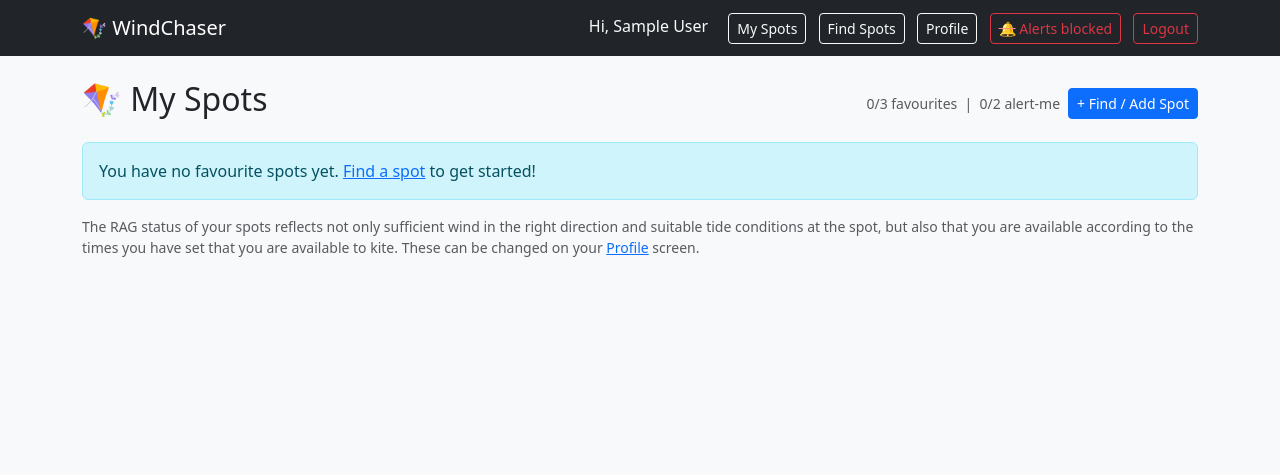
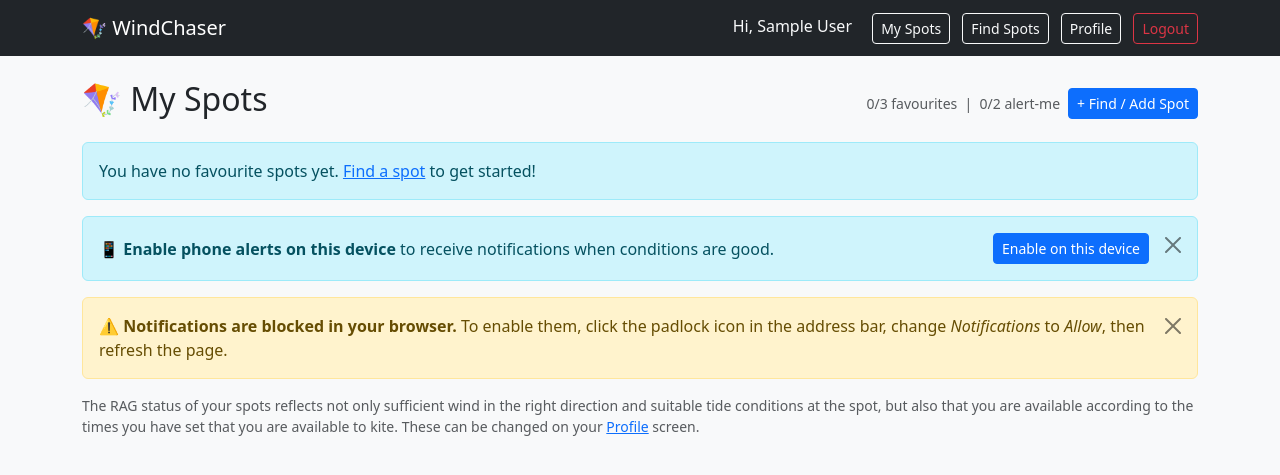
Before and after one commit to Safa246UK/kiteapp, a Flask app: page / in a window 1280 px wide. Shown: the top 475 px of the page. Run offline with Flask 3, Linux system fonts and the light colour scheme; the visitor is signed in with stand-in values (Sample User, id 1); data comes from the database, SQL or seed files in the repository; data that the repository does not hold is empty.

Commit message:
Move push notification prompt from navbar to dashboard
- Remove 'Enable alerts' button from navbar
- Show a contextual prompt on the dashboard instead, only when:
  - User's notification_type is 'push' or 'both'
  - AND this device is not yet subscribed
- Separate blocked message shown if browser has denied permission
- Prompt disappears once user subscribes successfully

Co-Authored-By: Claude Sonnet 4.6 <noreply@anthropic.com>

```diff
--- a/templates/base.html
+++ b/templates/base.html
@@ -24,7 +24,6 @@
                     <a href="{{ url_for('main.index') }}" class="btn btn-outline-light btn-sm me-2">My Spots</a>
                     <a href="{{ url_for('spots.index') }}" class="btn btn-outline-light btn-sm me-2">Find Spots</a>
                     <a href="/profile" class="btn btn-outline-light btn-sm me-2">Profile</a>
-                    <button id="notif-btn" class="btn btn-outline-light btn-sm me-2" onclick="enableNotifications()">🔔 Enable alerts</button>
                     {% if current_user.is_admin %}
                         <a href="{{ url_for('spots.manage') }}" class="btn btn-warning btn-sm me-2">Manage Spots</a>
                         <a href="{{ url_for('admin_bp.users') }}" class="btn btn-warning btn-sm me-2">Manage Users</a>
@@ -54,15 +53,14 @@
     (function () {
         if (!('serviceWorker' in navigator) || !('PushManager' in window)) return;
 
-        // If already blocked, show blocked state immediately without asking
         if (Notification.permission === 'denied') {
-            updateNotifButton(null, true);
+            showDashboardPrompt('blocked');
             return;
         }
 
         navigator.serviceWorker.register('/sw.js').then(async reg => {
             const sub = await reg.pushManager.getSubscription();
-            updateNotifButton(sub, false);
+            if (!sub) showDashboardPrompt('unsubscribed');
         }).catch(e => console.warn('SW registration failed:', e));
     })();
 
@@ -72,14 +70,21 @@
         return Uint8Array.from([...raw].map(c => c.charCodeAt(0)));
     }
 
-    async function enableNotifications() {
+    function showDashboardPrompt(state) {
+        const normal  = document.getElementById('push-prompt');
+        const blocked = document.getElementById('push-blocked-prompt');
+        if (state === 'blocked' && blocked)  { blocked.style.display = ''; }
+        if (state === 'unsubscribed' && normal) { normal.style.display = ''; }
+    }
+
+    async function enableNotificationsFromDashboard() {
         if (Notification.permission === 'denied') {
-            showBlockedMessage();
+            showDashboardPrompt('blocked');
             return;
         }
         const permission = await Notification.requestPermission();
         if (permission !== 'granted') {
-            updateNotifButton(null, true);
+            showDashboardPrompt('blocked');
             return;
         }
         const reg = await navigator.serviceWorker.ready;
@@ -94,53 +99,10 @@
             headers: { 'Content-Type': 'application/json' },
             body: JSON.stringify(sub.toJSON())
         });
-        updateNotifButton(sub, false);
-    }
-
-    async function disableNotifications() {
-        const reg = await navigator.serviceWorker.ready;
-        const sub = await reg.pushManager.getSubscription();
-        if (sub) {
-            await fetch('/push/unsubscribe', {
-                method: 'POST',
-                headers: { 'Content-Type': 'application/json' },
-                body: JSON.stringify({ endpoint: sub.endpoint })
-            });
-            await sub.unsubscribe();
-        }
-        updateNotifButton(null, false);
-    }
-
-    function showBlockedMessage() {
-        let msg = document.getElementById('notif-blocked-msg');
-        if (!msg) {
-            msg = document.createElement('div');
-            msg.id = 'notif-blocked-msg';
-            msg.className = 'alert alert-warning alert-dismissible fade show mt-3';
-            msg.innerHTML = `<strong>Notifications are blocked in your browser.</strong>
-                To enable them, click the padlock icon in the address bar,
-                change <em>Notifications</em> to <em>Allow</em>, then refresh the page.
-                <button type="button" class="btn-close" data-bs-dismiss="alert"></button>`;
-            document.querySelector('.container.mt-4').prepend(msg);
-        }
-    }
-
-    function updateNotifButton(sub, blocked) {
-        const btn = document.getElementById('notif-btn');
-        if (!btn) return;
-        if (blocked) {
-            btn.innerHTML = '<span style="text-decoration:line-through;color:#f88;">🔔</span> Alerts blocked';
-            btn.className = 'btn btn-outline-danger btn-sm me-2';
-            btn.onclick = showBlockedMessage;
-        } else if (sub) {
-            btn.textContent = '🔔 Alerts on';
-            btn.className = 'btn btn-success btn-sm me-2';
-            btn.onclick = disableNotifications;
-        } else {
-            btn.textContent = '🔔 Enable alerts';
-            btn.className = 'btn btn-outline-light btn-sm me-2';
-            btn.onclick = enableNotifications;
-        }
+        // Hide the prompt — subscription successful
+        const prompt = document.getElementById('push-prompt');
+        if (prompt) prompt.style.display = 'none';
+        alert('✅ Alerts enabled on this device!');
     }
     </script>
 </body>
--- a/templates/dashboard.html
+++ b/templates/dashboard.html
@@ -25,6 +25,21 @@
 <div class="alert alert-info">
     You have no favourite spots yet.
     <a href="{{ url_for('spots.index') }}">Find a spot</a> to get started!
+</div>
+{% endif %}
+
+{% if current_user.notification_type in ('push', 'both') %}
+<div id="push-prompt" style="display:none;" class="alert alert-info alert-dismissible fade show d-flex justify-content-between align-items-center">
+    <span>📱 <strong>Enable phone alerts on this device</strong> to receive notifications when conditions are good.</span>
+    <div class="d-flex gap-2 ms-3">
+        <button class="btn btn-sm btn-primary" onclick="enableNotificationsFromDashboard()">Enable on this device</button>
+        <button type="button" class="btn-close" data-bs-dismiss="alert"></button>
+    </div>
+</div>
+<div id="push-blocked-prompt" style="display:none;" class="alert alert-warning alert-dismissible fade show">
+    ⚠️ <strong>Notifications are blocked in your browser.</strong>
+    To enable them, click the padlock icon in the address bar, change <em>Notifications</em> to <em>Allow</em>, then refresh the page.
+    <button type="button" class="btn-close" data-bs-dismiss="alert"></button>
 </div>
 {% endif %}
 
```
